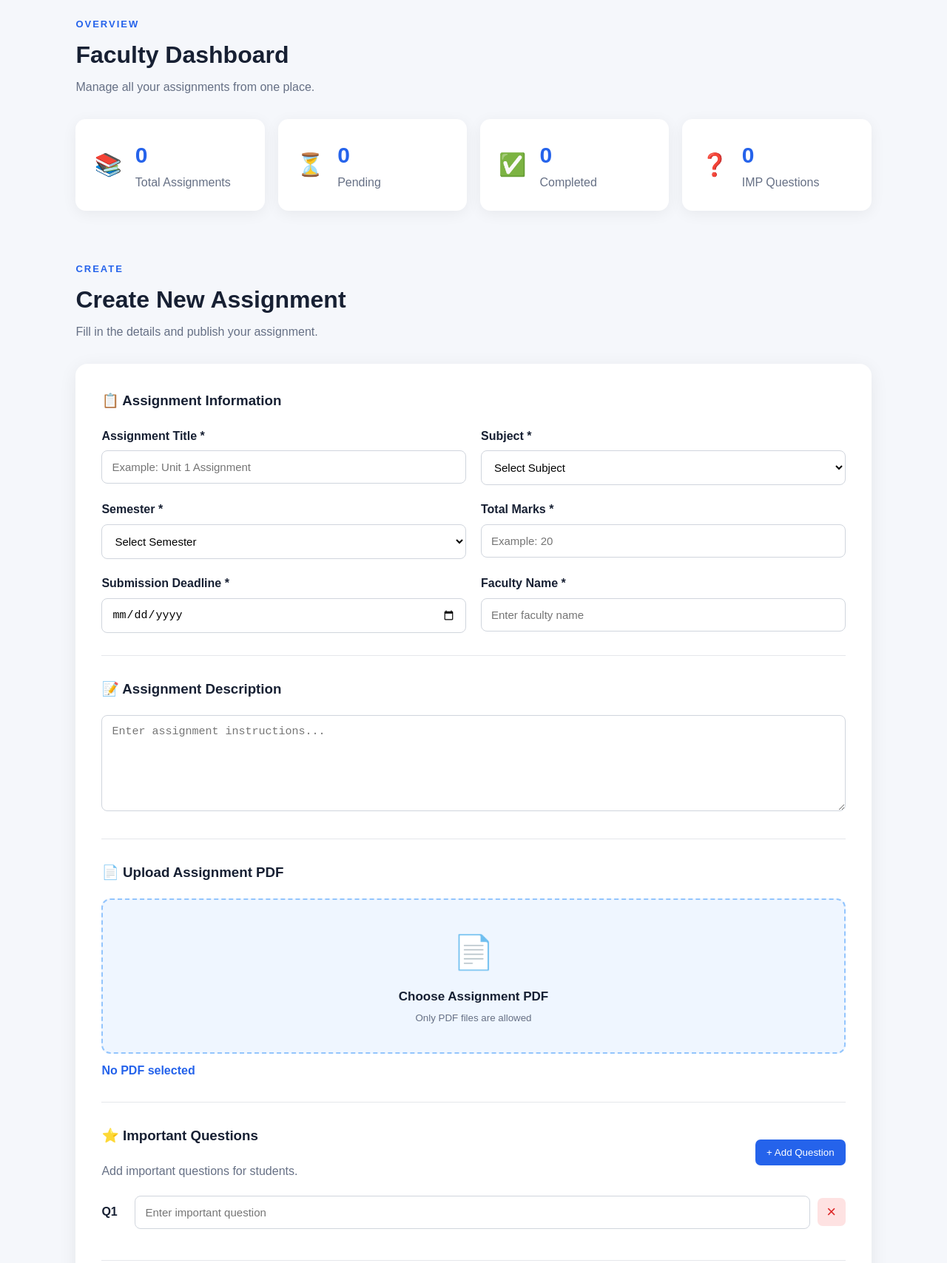
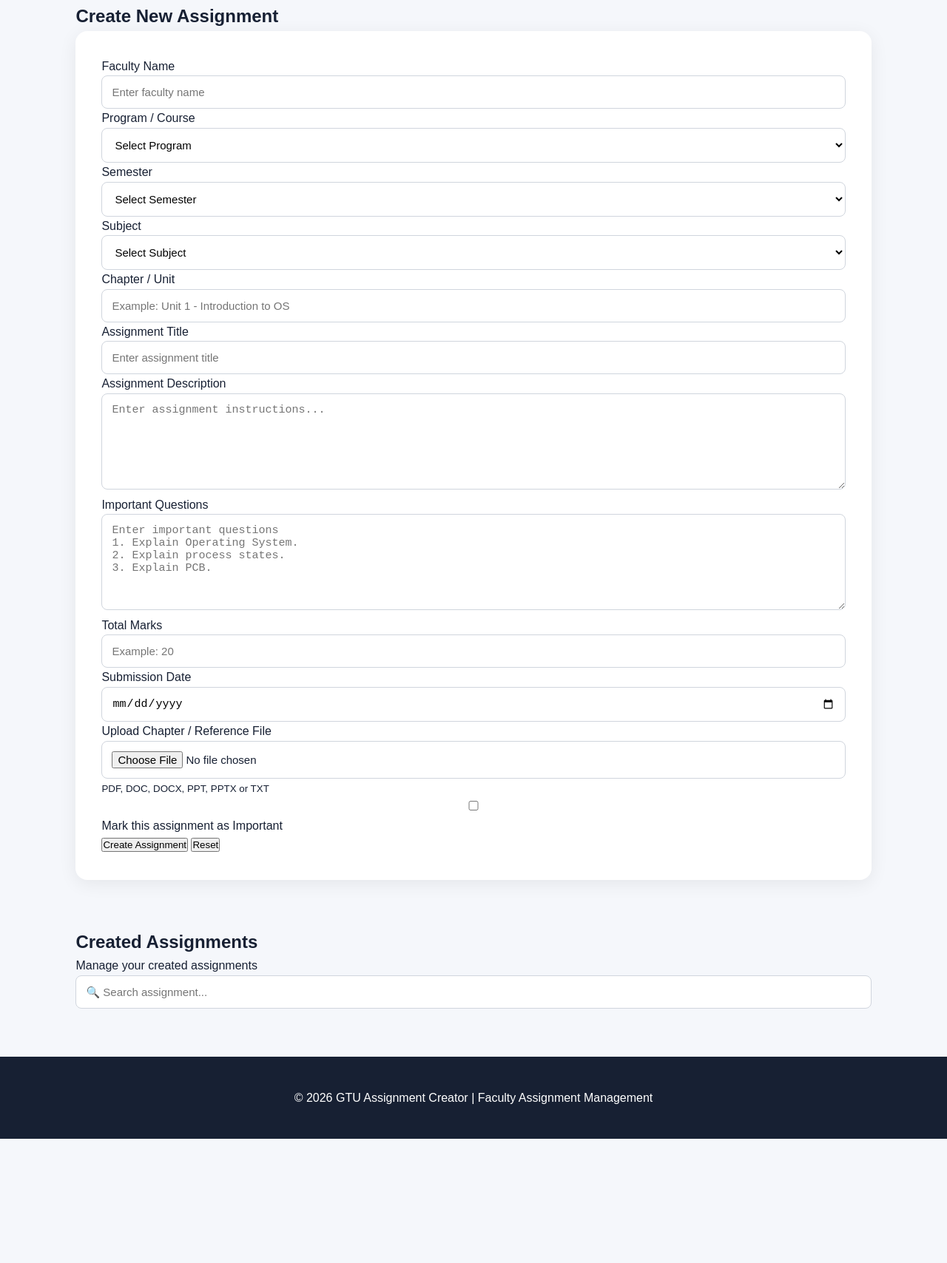
Before and after one commit to patoliyaridham07-cloud/Ridham_FAMS_Project, a plain HTML site: page index.html in a window 1280 px wide. Shown: the part 566-2274 px from the top of the page at 74% size. After the commit the page ends 2106 px from the top, so only its background shows below. Drawn offline with Linux system fonts and the light colour scheme.

Commit message:
Update index.html

```diff
--- a/index.html
+++ b/index.html
@@ -5,218 +5,105 @@
     <meta charset="UTF-8">
     <meta name="viewport" content="width=device-width, initial-scale=1.0">
 
-    <title>Faculty Assignment Management System</title>
+    <title>GTU Assignment Creator</title>
 
     <link rel="stylesheet" href="style.css">
 </head>
 
 <body>
 
-<!-- ================= HEADER ================= -->
-
+    <!-- Header -->
     <header>
-
         <div class="logo">
-        📚 FAMS
+            🎓 GTU Assignment Creator
         </div>
 
         <nav>
-        <a href="#dashboard">Dashboard</a>
+            <a href="#home">Home</a>
             <a href="#create">Create Assignment</a>
             <a href="#assignments">Assignments</a>
         </nav>
-
     </header>
 
 
-<!-- ================= HERO ================= -->
-
-<section class="hero">
+    <!-- Home Section -->
+    <section id="home" class="hero">
 
         <div class="hero-content">
 
-        <span class="tag">
-            FACULTY WEB APPLICATION
-        </span>
-
-        <h1>
-            Faculty Assignment
-            <span>Management System</span>
-        </h1>
+            <h1>Faculty Assignment Creator</h1>
 
             <p>
-            Create assignments, add important questions,
-            upload PDF documents and manage submissions
-            from one simple web application.
+                Create and manage assignments for GTU affiliated
+                courses, semesters and subjects.
             </p>
 
-        <a href="#create" class="main-btn">
-            + Create Assignment
-        </a>
+            <button onclick="goToCreate()">
+                Create Assignment
+            </button>
 
         </div>
 
     </section>
 
 
-<!-- ================= DASHBOARD ================= -->
-
-<section id="dashboard" class="container">
-
-    <div class="section-title">
-
-        <span>OVERVIEW</span>
-
-        <h2>Faculty Dashboard</h2>
-
-        <p>
-            Manage all your assignments from one place.
-        </p>
-
-    </div>
-
-
-    <div class="dashboard-grid">
-
-        <div class="dashboard-card">
-            <div class="card-icon">📚</div>
-
-            <div>
-                <h3 id="totalAssignments">0</h3>
-                <p>Total Assignments</p>
-            </div>
-        </div>
-
-
-        <div class="dashboard-card">
-            <div class="card-icon">⏳</div>
-
-            <div>
-                <h3 id="pendingAssignments">0</h3>
-                <p>Pending</p>
-            </div>
-        </div>
-
-
-        <div class="dashboard-card">
-            <div class="card-icon">✅</div>
-
-            <div>
-                <h3 id="completedAssignments">0</h3>
-                <p>Completed</p>
-            </div>
-        </div>
-
-
-        <div class="dashboard-card">
-            <div class="card-icon">❓</div>
-
-            <div>
-                <h3 id="totalQuestions">0</h3>
-                <p>IMP Questions</p>
-            </div>
-        </div>
-
-    </div>
-
-</section>
-
-
-<!-- ================= CREATE ASSIGNMENT ================= -->
-
+    <!-- Create Assignment -->
     <section id="create" class="container">
-
-    <div class="section-title">
-
-        <span>CREATE</span>
 
         <h2>Create New Assignment</h2>
 
-        <p>
-            Fill in the details and publish your assignment.
-        </p>
-
-    </div>
-
-
         <form id="assignmentForm">
 
-        <!-- BASIC INFORMATION -->
+            <!-- Faculty Name -->
+            <div class="form-group">
 
-        <div class="form-section">
-
-            <h3>📋 Assignment Information</h3>
-
-            <div class="form-grid">
-
-                <div class="input-group">
-
-                    <label>
-                        Assignment Title *
-                    </label>
+                <label>Faculty Name</label>
 
                 <input
                     type="text"
-                        id="title"
-                        placeholder="Example: Unit 1 Assignment"
+                    id="facultyName"
+                    placeholder="Enter faculty name"
                     required
                 >
 
             </div>
 
 
-                <div class="input-group">
+            <!-- Program -->
+            <div class="form-group">
 
-                    <label>
-                        Subject *
-                    </label>
+                <label>Program / Course</label>
 
-                    <select id="subject" required>
+                <select id="program" required>
 
-                        <option value="">
-                            Select Subject
-                        </option>
+                    <option value="">Select Program</option>
 
-                        <option>
-                            Web Development
-                        </option>
-
-                        <option>
-                            Operating System
-                        </option>
-
-                        <option>
-                            Database Management System
-                        </option>
-
-                        <option>
-                            Computer Network
-                        </option>
-
-                        <option>
-                            Java Programming
-                        </option>
-
-                        <option>
-                            Python Programming
-                        </option>
+                    <option>BCA</option>
+                    <option>Integrated MCA</option>
+                    <option>MCA</option>
+                    <option>B.Tech Computer Engineering</option>
+                    <option>B.Tech IT</option>
+                    <option>B.Tech AI & ML</option>
+                    <option>B.Tech Data Science</option>
+                    <option>BBA</option>
+                    <option>B.Com</option>
+                    <option>MBA</option>
+                    <option>M.Tech</option>
+                    <option>Other</option>
 
                 </select>
 
             </div>
 
 
-                <div class="input-group">
+            <!-- Semester -->
+            <div class="form-group">
 
-                    <label>
-                        Semester *
-                    </label>
+                <label>Semester</label>
 
                 <select id="semester" required>
 
-                        <option value="">
-                            Select Semester
-                        </option>
+                    <option value="">Select Semester</option>
 
                     <option>Semester 1</option>
                     <option>Semester 2</option>
@@ -224,72 +111,88 @@
                     <option>Semester 4</option>
                     <option>Semester 5</option>
                     <option>Semester 6</option>
+                    <option>Semester 7</option>
+                    <option>Semester 8</option>
+                    <option>Master Semester 1</option>
+                    <option>Master Semester 2</option>
+                    <option>Master Semester 3</option>
+                    <option>Master Semester 4</option>
 
                 </select>
 
             </div>
 
 
-                <div class="input-group">
+            <!-- Subject -->
+            <div class="form-group">
 
-                    <label>
-                        Total Marks *
-                    </label>
+                <label>Subject</label>
+
+                <select id="subject" required>
+
+                    <option value="">Select Subject</option>
+
+                    <option>Operating System</option>
+                    <option>Data Structures</option>
+                    <option>Database Management System</option>
+                    <option>Object Oriented Programming</option>
+                    <option>Computer Networks</option>
+                    <option>Web Development</option>
+                    <option>Software Engineering</option>
+                    <option>Computer Architecture</option>
+                    <option>Artificial Intelligence</option>
+                    <option>Machine Learning</option>
+                    <option>Data Science</option>
+                    <option>Cyber Security</option>
+                    <option>Cloud Computing</option>
+                    <option>Java Programming</option>
+                    <option>Python Programming</option>
+                    <option>Mathematics</option>
+                    <option>Other</option>
+
+                </select>
+
+            </div>
+
+
+            <!-- Chapter -->
+            <div class="form-group">
+
+                <label>Chapter / Unit</label>
 
                 <input
-                        type="number"
-                        id="marks"
-                        min="1"
-                        placeholder="Example: 20"
+                    type="text"
+                    id="chapter"
+                    placeholder="Example: Unit 1 - Introduction to OS"
                     required
                 >
 
             </div>
 
 
-                <div class="input-group">
+            <!-- Assignment Title -->
+            <div class="form-group">
 
-                    <label>
-                        Submission Deadline *
-                    </label>
+                <label>Assignment Title</label>
 
                 <input
-                        type="date"
-                        id="deadline"
+                    type="text"
+                    id="title"
+                    placeholder="Enter assignment title"
                     required
                 >
 
             </div>
 
 
-                <div class="input-group">
+            <!-- Description -->
+            <div class="form-group">
 
-                    <label>
-                        Faculty Name *
-                    </label>
-
-                    <input
-                        type="text"
-                        id="faculty"
-                        placeholder="Enter faculty name"
-                        required
-                    >
-
-                </div>
-
-            </div>
-
-        </div>
-
-
-        <!-- DESCRIPTION -->
-
-        <div class="form-section">
-
-            <h3>📝 Assignment Description</h3>
+                <label>Assignment Description</label>
 
                 <textarea
                     id="description"
+                    rows="5"
                     placeholder="Enter assignment instructions..."
                     required
                 ></textarea>
@@ -297,119 +200,95 @@
             </div>
 
 
-        <!-- PDF UPLOAD -->
+            <!-- Important Questions -->
+            <div class="form-group">
 
-        <div class="form-section">
+                <label>Important Questions</label>
 
-            <h3>📄 Upload Assignment PDF</h3>
+                <textarea
+                    id="questions"
+                    rows="6"
+                    placeholder="Enter important questions&#10;1. Explain Operating System.&#10;2. Explain process states.&#10;3. Explain PCB."
+                ></textarea>
 
-            <div class="upload-box">
+            </div>
+
+
+            <!-- Marks -->
+            <div class="form-group">
+
+                <label>Total Marks</label>
+
+                <input
+                    type="number"
+                    id="marks"
+                    placeholder="Example: 20"
+                    min="1"
+                    required
+                >
+
+            </div>
+
+
+            <!-- Due Date -->
+            <div class="form-group">
+
+                <label>Submission Date</label>
+
+                <input
+                    type="date"
+                    id="dueDate"
+                    required
+                >
+
+            </div>
+
+
+            <!-- File Upload -->
+            <div class="form-group">
+
+                <label>Upload Chapter / Reference File</label>
 
                 <input
                     type="file"
-                    id="pdfFile"
-                    accept=".pdf"
+                    id="chapterFile"
+                    accept=".pdf,.doc,.docx,.ppt,.pptx,.txt"
                 >
 
-                <label for="pdfFile">
+                <small>
+                    PDF, DOC, DOCX, PPT, PPTX or TXT
+                </small>
 
-                    <div class="upload-icon">
-                        📄
             </div>
 
-                    <strong>
-                        Choose Assignment PDF
-                    </strong>
 
-                    <small>
-                        Only PDF files are allowed
-                    </small>
+            <!-- Important Assignment -->
+            <div class="checkbox">
 
+                <input
+                    type="checkbox"
+                    id="important"
+                >
+
+                <label for="important">
+                    Mark this assignment as Important
                 </label>
 
             </div>
 
-            <p id="fileName" class="file-name">
-                No PDF selected
-            </p>
 
-        </div>
+            <!-- Buttons -->
+            <div class="buttons">
 
-
-        <!-- IMPORTANT QUESTIONS -->
-
-        <div class="form-section">
-
-            <div class="question-heading">
-
-                <div>
-
-                    <h3>
-                        ⭐ Important Questions
-                    </h3>
-
-                    <p>
-                        Add important questions for students.
-                    </p>
-
-                </div>
-
-                <button
-                    type="button"
-                    class="add-question"
-                    onclick="addQuestion()"
-                >
-                    + Add Question
+                <button type="submit" class="create-btn">
+                    Create Assignment
                 </button>
-
-            </div>
-
-
-            <div id="questionContainer">
-
-                <div class="question-row">
-
-                    <span class="question-number">
-                        Q1
-                    </span>
-
-                    <input
-                        type="text"
-                        class="question-input"
-                        placeholder="Enter important question"
-                    >
-
-                    <button
-                        type="button"
-                        class="remove-question"
-                        onclick="removeQuestion(this)"
-                    >
-                        ×
-                    </button>
-
-                </div>
-
-            </div>
-
-        </div>
-
-
-        <!-- BUTTONS -->
-
-        <div class="form-buttons">
 
                 <button
                     type="reset"
-                class="cancel-btn"
+                    class="reset-btn"
                 >
-                Clear
-            </button>
-
-            <button
-                type="submit"
-                class="submit-btn"
-            >
-                🚀 Publish Assignment
+                    Reset
                 </button>
 
             </div>
@@ -419,51 +298,46 @@
     </section>
 
 
-<!-- ================= ASSIGNMENT LIST ================= -->
-
+    <!-- Assignment Section -->
     <section id="assignments" class="container">
 
-    <div class="section-title">
+        <div class="assignment-header">
 
-        <span>MANAGEMENT</span>
+            <div>
 
-        <h2>Published Assignments</h2>
+                <h2>Created Assignments</h2>
 
                 <p>
-            View and manage assignments created by faculty.
+                    Manage your created assignments
                 </p>
 
             </div>
 
-
             <input
                 type="text"
                 id="search"
-        class="search"
-        placeholder="🔎 Search by assignment or subject..."
+                placeholder="🔍 Search assignment..."
             >
 
+        </div>
 
-    <div id="assignmentList"></div>
+
+        <!-- Assignment Cards -->
+        <div id="assignmentList">
+
+            <!-- JavaScript will add assignments here -->
+
+        </div>
 
     </section>
 
 
-<!-- ================= FOOTER ================= -->
-
+    <!-- Footer -->
     <footer>
 
-    <div class="logo">
-        📚 FAMS
-    </div>
-
         <p>
-        Faculty Assignment Management System
+            © 2026 GTU Assignment Creator | Faculty Assignment Management
         </p>
-
-    <small>
-        Web Development Project • HTML • CSS • JavaScript
-    </small>
 
     </footer>
 
```
Lines whose indentation alone changed are shown as unchanged.
